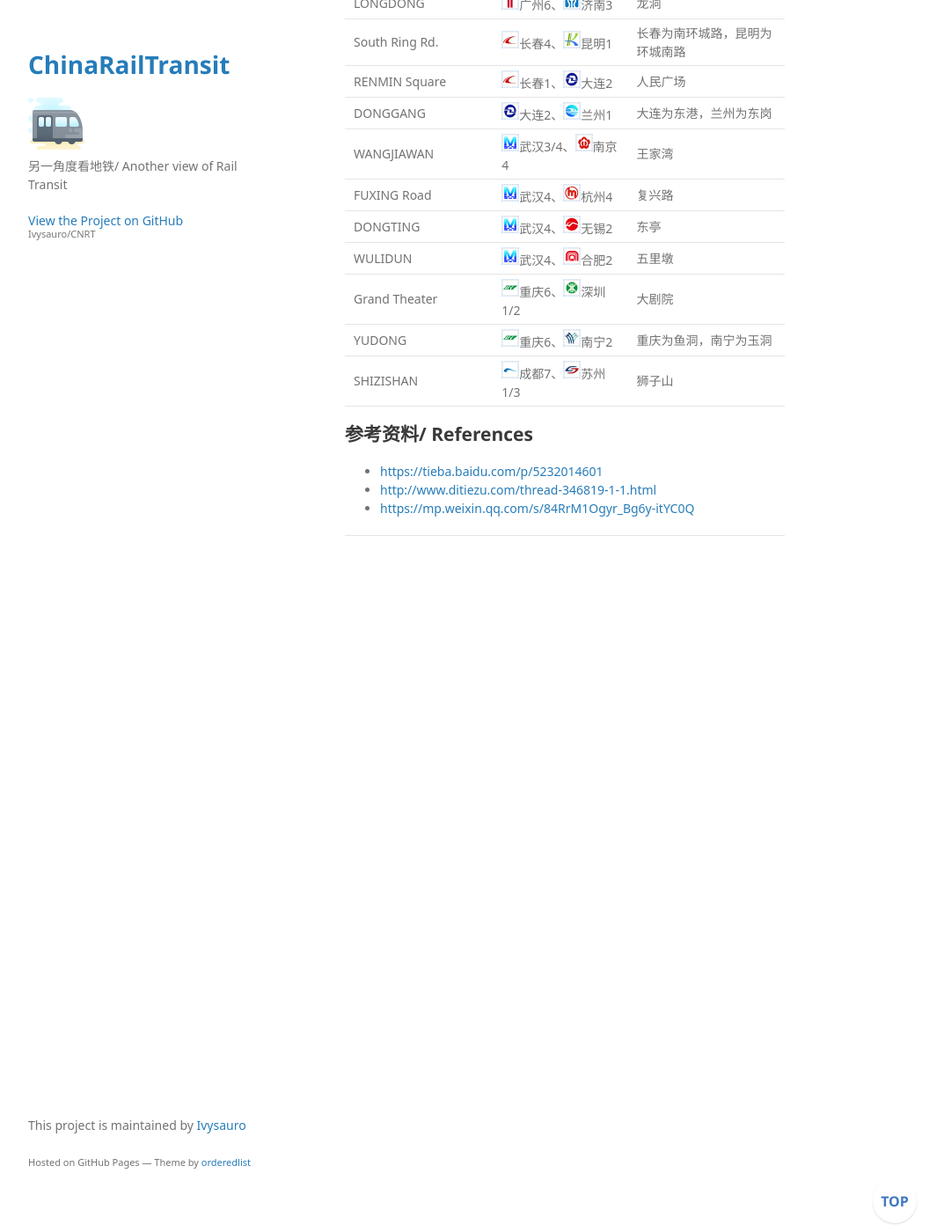
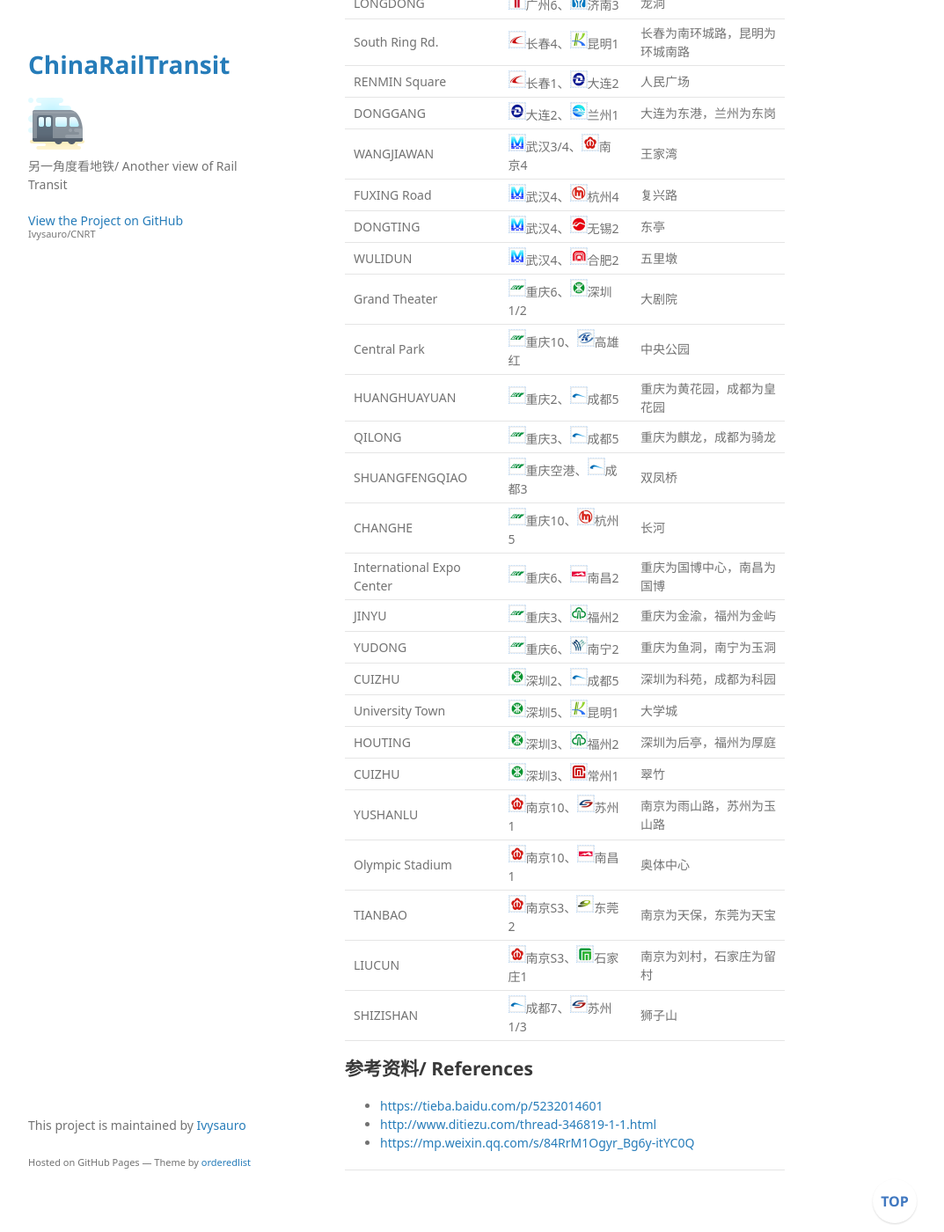
Before and after one commit to Ivysauro/CNRT, a Jekyll site: the page built from data/Namesake.md, in a window 1280 px wide and 1400 px high, scrolled down 8082 px. Shown: the whole window at 88% size, without its empty margins (178-1251 px from the left). Built offline with Jekyll 4.4.1, drawn with Linux system fonts in a browser that asks for light colours; some web fonts are replaced; our own code applies the rules of GitHub Pages for plain Markdown files; a script that is not in the unit is left out.

Commit message:
🍊不定期更新

```diff
--- a/data/Namesake.md
+++ b/data/Namesake.md
@@ -209,7 +209,22 @@
 | DONGTING | <img src="https://raw.githubusercontent.com/Ivysauro/CNRT/master/images/city/wh.gif" width="20" hegiht="20"/>武汉4、<img src="https://raw.githubusercontent.com/Ivysauro/CNRT/master/images/city/wx.gif" width="20" hegiht="20"/>无锡2 | 东亭 |
 | WULIDUN | <img src="https://raw.githubusercontent.com/Ivysauro/CNRT/master/images/city/wh.gif" width="20" hegiht="20"/>武汉4、<img src="https://raw.githubusercontent.com/Ivysauro/CNRT/master/images/city/hf.gif" width="20" hegiht="20"/>合肥2 | 五里墩 |
 | Grand Theater | <img src="https://raw.githubusercontent.com/Ivysauro/CNRT/master/images/city/cq.gif" width="20" hegiht="20"/>重庆6、<img src="https://raw.githubusercontent.com/Ivysauro/CNRT/master/images/city/sz.gif" width="20" hegiht="20"/>深圳1/2 | 大剧院 |
+| Central Park | <img src="https://raw.githubusercontent.com/Ivysauro/CNRT/master/images/city/cq.gif" width="20" hegiht="20"/>重庆10、<img src="https://raw.githubusercontent.com/Ivysauro/CNRT/master/images/city/kh.gif" width="20" hegiht="20"/>高雄红 | 中央公园 |
+| HUANGHUAYUAN | <img src="https://raw.githubusercontent.com/Ivysauro/CNRT/master/images/city/cq.gif" width="20" hegiht="20"/>重庆2、<img src="https://raw.githubusercontent.com/Ivysauro/CNRT/master/images/city/cd.gif" width="20" hegiht="20"/>成都5 | 重庆为黄花园，成都为皇花园 |
+| QILONG | <img src="https://raw.githubusercontent.com/Ivysauro/CNRT/master/images/city/cq.gif" width="20" hegiht="20"/>重庆3、<img src="https://raw.githubusercontent.com/Ivysauro/CNRT/master/images/city/cd.gif" width="20" hegiht="20"/>成都5 | 重庆为麒龙，成都为骑龙 |
+| SHUANGFENGQIAO | <img src="https://raw.githubusercontent.com/Ivysauro/CNRT/master/images/city/cq.gif" width="20" hegiht="20"/>重庆空港、<img src="https://raw.githubusercontent.com/Ivysauro/CNRT/master/images/city/cd.gif" width="20" hegiht="20"/>成都3 | 双凤桥 |
+| CHANGHE | <img src="https://raw.githubusercontent.com/Ivysauro/CNRT/master/images/city/cq.gif" width="20" hegiht="20"/>重庆10、<img src="https://raw.githubusercontent.com/Ivysauro/CNRT/master/images/city/hz.gif" width="20" hegiht="20"/>杭州5 | 长河 |
+| International Expo Center | <img src="https://raw.githubusercontent.com/Ivysauro/CNRT/master/images/city/cq.gif" width="20" hegiht="20"/>重庆6、<img src="https://raw.githubusercontent.com/Ivysauro/CNRT/master/images/city/nc.gif" width="20" hegiht="20"/>南昌2 | 重庆为国博中心，南昌为国博 |
+| JINYU | <img src="https://raw.githubusercontent.com/Ivysauro/CNRT/master/images/city/cq.gif" width="20" hegiht="20"/>重庆3、<img src="https://raw.githubusercontent.com/Ivysauro/CNRT/master/images/city/fz.gif" width="20" hegiht="20"/>福州2 | 重庆为金渝，福州为金屿 |
 | YUDONG | <img src="https://raw.githubusercontent.com/Ivysauro/CNRT/master/images/city/cq.gif" width="20" hegiht="20"/>重庆6、<img src="https://raw.githubusercontent.com/Ivysauro/CNRT/master/images/city/nn.gif" width="20" hegiht="20"/>南宁2 | 重庆为鱼洞，南宁为玉洞 |
+| CUIZHU | <img src="https://raw.githubusercontent.com/Ivysauro/CNRT/master/images/city/sz.gif" width="20" hegiht="20"/>深圳2、<img src="https://raw.githubusercontent.com/Ivysauro/CNRT/master/images/city/cd.gif" width="20" hegiht="20"/>成都5 | 深圳为科苑，成都为科园 |
+| University Town | <img src="https://raw.githubusercontent.com/Ivysauro/CNRT/master/images/city/sz.gif" width="20" hegiht="20"/>深圳5、<img src="https://raw.githubusercontent.com/Ivysauro/CNRT/master/images/city/km.gif" width="20" hegiht="20"/>昆明1 | 大学城 |
+| HOUTING | <img src="https://raw.githubusercontent.com/Ivysauro/CNRT/master/images/city/sz.gif" width="20" hegiht="20"/>深圳3、<img src="https://raw.githubusercontent.com/Ivysauro/CNRT/master/images/city/fz.gif" width="20" hegiht="20"/>福州2 | 深圳为后亭，福州为厚庭 |
+| CUIZHU | <img src="https://raw.githubusercontent.com/Ivysauro/CNRT/master/images/city/sz.gif" width="20" hegiht="20"/>深圳3、<img src="https://raw.githubusercontent.com/Ivysauro/CNRT/master/images/city/cz.gif" width="20" hegiht="20"/>常州1 | 翠竹 |
+| YUSHANLU | <img src="https://raw.githubusercontent.com/Ivysauro/CNRT/master/images/city/nj.gif" width="20" hegiht="20"/>南京10、<img src="https://raw.githubusercontent.com/Ivysauro/CNRT/master/images/city/suz.gif" width="20" hegiht="20"/>苏州1 | 南京为雨山路，苏州为玉山路 |
+| Olympic Stadium | <img src="https://raw.githubusercontent.com/Ivysauro/CNRT/master/images/city/nj.gif" width="20" hegiht="20"/>南京10、<img src="https://raw.githubusercontent.com/Ivysauro/CNRT/master/images/city/nc.gif" width="20" hegiht="20"/>南昌1 | 奥体中心 |
+| TIANBAO | <img src="https://raw.githubusercontent.com/Ivysauro/CNRT/master/images/city/nj.gif" width="20" hegiht="20"/>南京S3、<img src="https://raw.githubusercontent.com/Ivysauro/CNRT/master/images/city/dg.gif" width="20" hegiht="20"/>东莞2 | 南京为天保，东莞为天宝 |
+| LIUCUN | <img src="https://raw.githubusercontent.com/Ivysauro/CNRT/master/images/city/nj.gif" width="20" hegiht="20"/>南京S3、<img src="https://raw.githubusercontent.com/Ivysauro/CNRT/master/images/city/sjz.gif" width="20" hegiht="20"/>石家庄1 | 南京为刘村，石家庄为留村 |
 | SHIZISHAN | <img src="https://raw.githubusercontent.com/Ivysauro/CNRT/master/images/city/cd.gif" width="20" hegiht="20"/>成都7、<img src="https://raw.githubusercontent.com/Ivysauro/CNRT/master/images/city/suz.gif" width="20" hegiht="20"/>苏州1/3 | 狮子山 |
 
 ## 参考资料/ References
```
